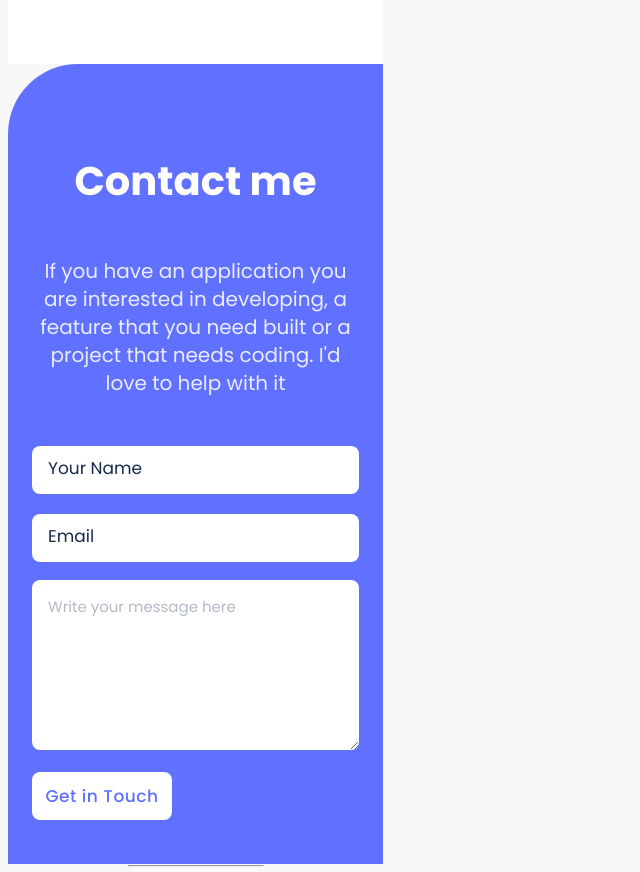
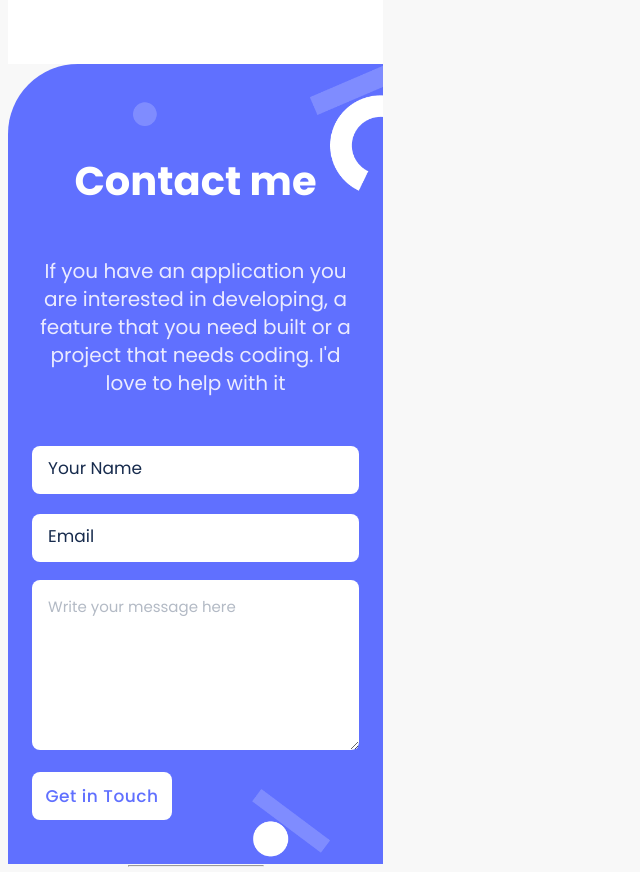
Before and after one commit to Gardimy/Version-Mobile, a website: page index.html in a window 1280 px wide. Shown: the part 4759-5631 px from the top of the page, without its empty margins (0-640 px from the left). Drawn offline with Linux system fonts and the light colour scheme.

Commit message:
Modify the style.css and add the background

```diff
--- a/Style.css
+++ b/Style.css
@@ -715,11 +715,7 @@ header nav div .menu-bar {
   height: 800px;
   width: 375px;
   background-color: #6070ff;
-<<<<<<< HEAD
-  background-image: url(.Images/contact\ form\ shapes-mobile@2x.png);
-=======
   background-image: url(./Images/contact\ form\ shapes-mobile@2x.png);
->>>>>>> bfdef3bd52fc1e6211ca38bebff6b3c2c38dc8ea
   background-repeat: no-repeat;
   background-position: right;
   background-size: contain;
```
